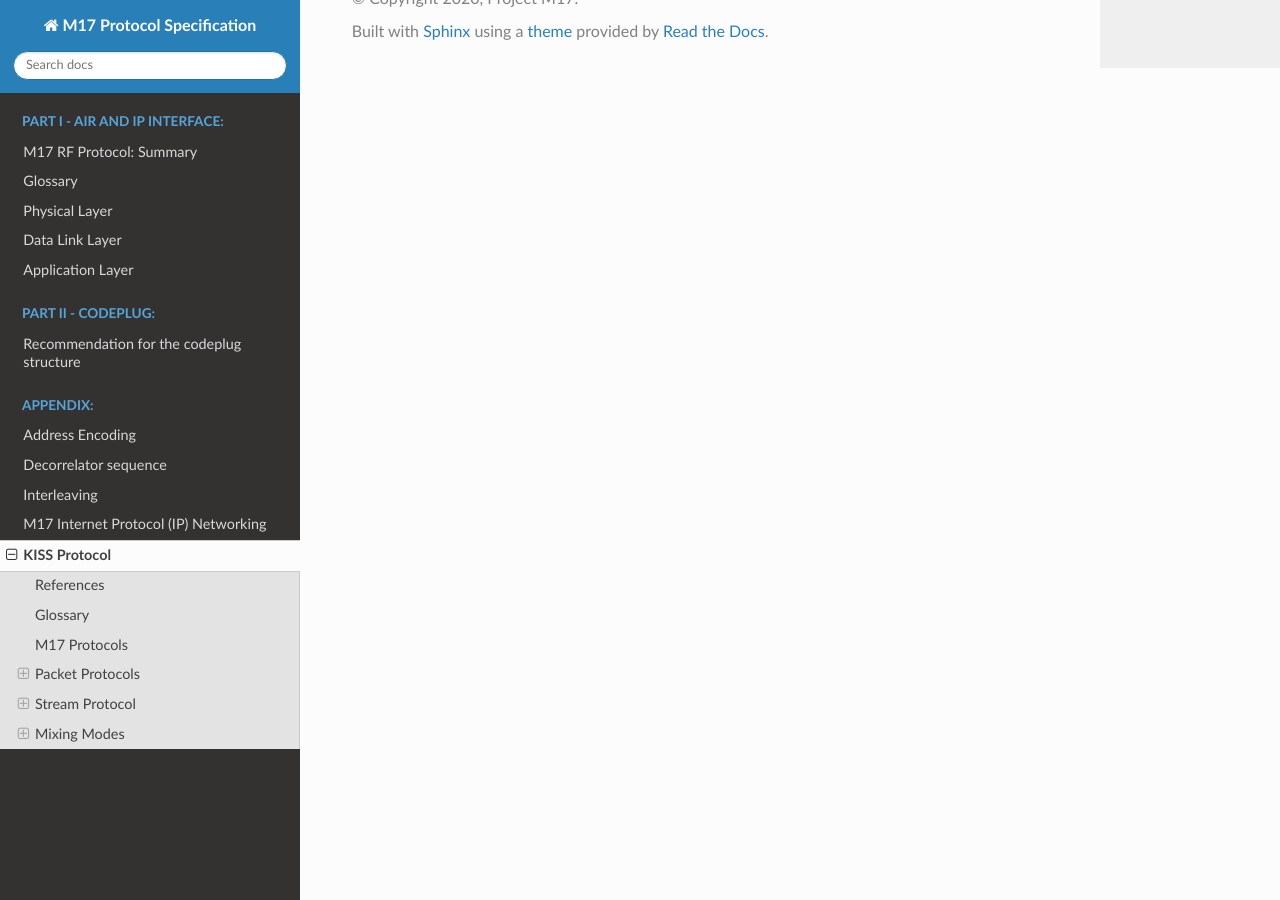
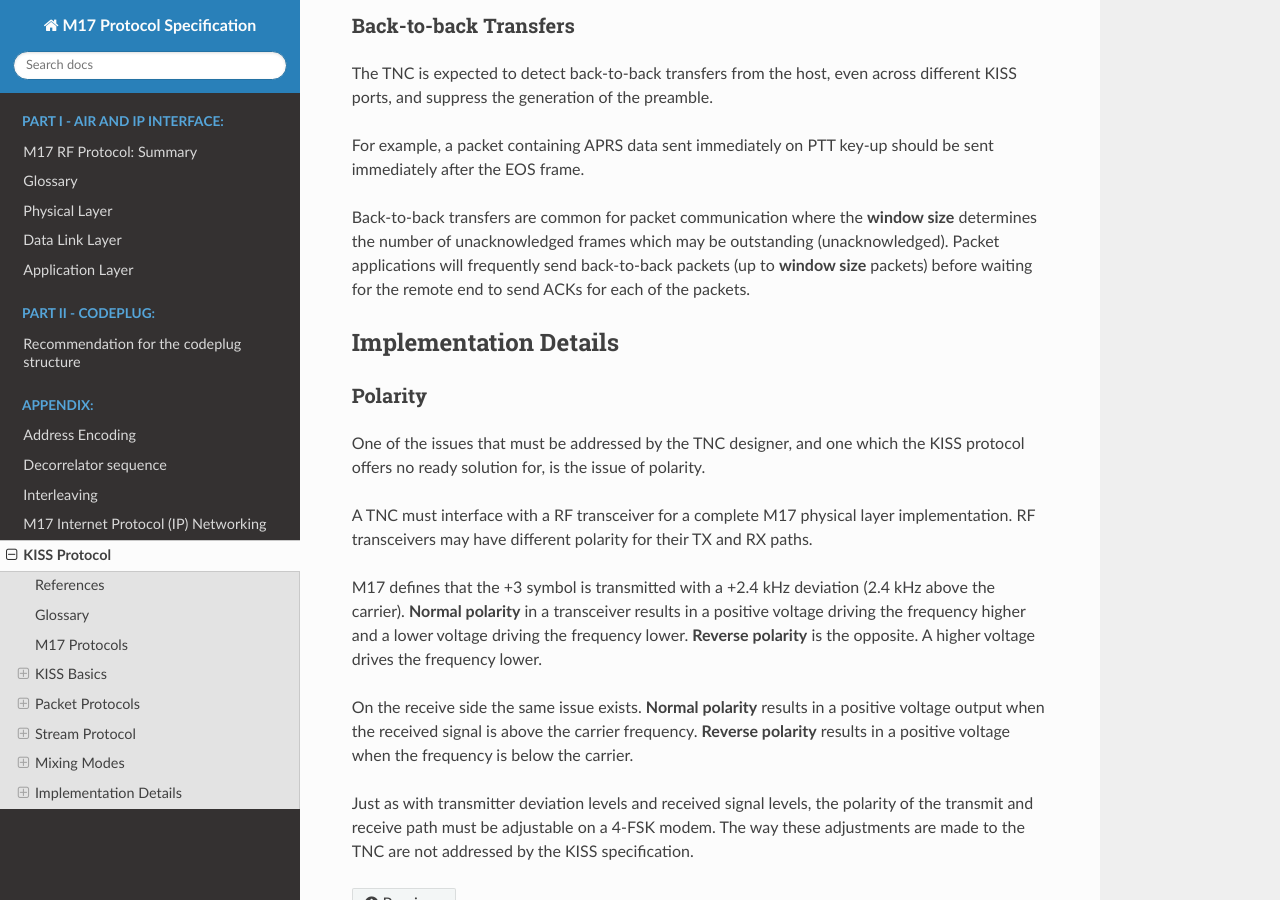
Before and after one commit to M17-Project/M17_spec, a Sphinx documentation site: the page built from docs/kiss_protocol.rst, in a window 1280 px wide and 900 px high, scrolled down 6853 px. Built offline with Sphinx 7.4.7 and the Read the Docs theme 2.0.0, drawn with Linux system fonts in a browser that asks for light colours; some of the changed text lies outside the part shown.

Commit message:
Add TX Delay and polarity sections.

```diff
--- a/docs/kiss_protocol.rst
+++ b/docs/kiss_protocol.rst
@@ -104,6 +104,27 @@
 This document outlines first the two packet protocols, followed by the
 streaming protocol.
 
+KISS Basics
+===========
+
+TX Delay
+--------
+
+If a KISS **TX delay** :math:`T_d` greater than 0 is specified, the transmitter
+is keyed for :math:`T_d * 10 ms` with only a DC signal present.
+
+The value should be adjusted to the minimum required by the transmitter in
+order to transmit the bull preamble reliably.
+
+Only a single 40ms preamble frame is ever sent.
+
+.. note::
+
+   A TX delay may be necessary because many radios require some time between
+   when PTT is engaged and the transmitter can begin transmitting a modulated
+   signal.
+
+
 Packet Protocols
 ================
 
@@ -134,8 +155,7 @@
 using a 40ms slot time and obey the P value set via the KISS interface.  CSMA
 is disabled in full-duplex mode.
 
-The **TX Delay** and **TX Tail** values are ignored as the M17 preamble length
-is pre-defined.
+The **TX Tail** value is deprecated and is ignored.
 
 The TNC sends the preamble burst.
 
@@ -343,3 +363,32 @@
 outstanding (unacknowledged). Packet applications will frequently send
 back-to-back packets (up to **window size** packets) before waiting for
 the remote end to send ACKs for each of the packets.
+
+Implementation Details
+======================
+
+Polarity
+--------
+
+One of the issues that must be addressed by the TNC designer, and one which
+the KISS protocol offers no ready solution for, is the issue of polarity.
+
+A TNC must interface with a RF transceiver for a complete M17 physical layer
+implementation.  RF transceivers may have different polarity for their
+TX and RX paths.
+
+M17 defines that the +3 symbol is transmitted with a +2.4 kHz deviation
+(2.4 kHz above the carrier).  **Normal polarity** in a transceiver results
+in a positive voltage driving the frequency higher and a lower voltage
+driving the frequency lower.  **Reverse polarity** is the opposite.  A
+higher voltage drives the frequency lower.
+
+On the receive side the same issue exists.  **Normal polarity** results
+in a positive voltage output when the received signal is above the carrier
+frequency. **Reverse polarity** results in a positive voltage when the
+frequency is below the carrier.
+
+Just as with transmitter deviation levels and received signal levels, the
+polarity of the transmit and receive path must be adjustable on a 4-FSK
+modem.  The way these adjustments are made to the TNC are not addressed
+by the KISS specification.
```
